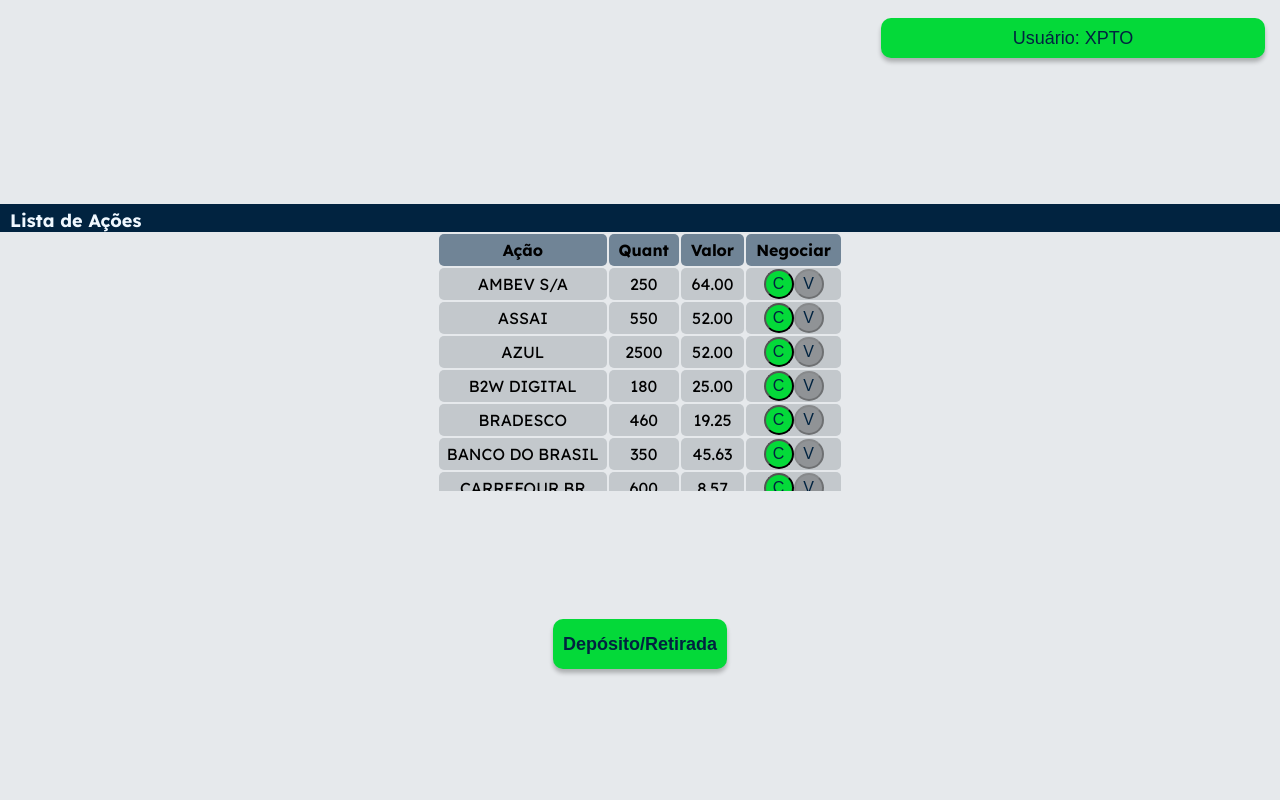
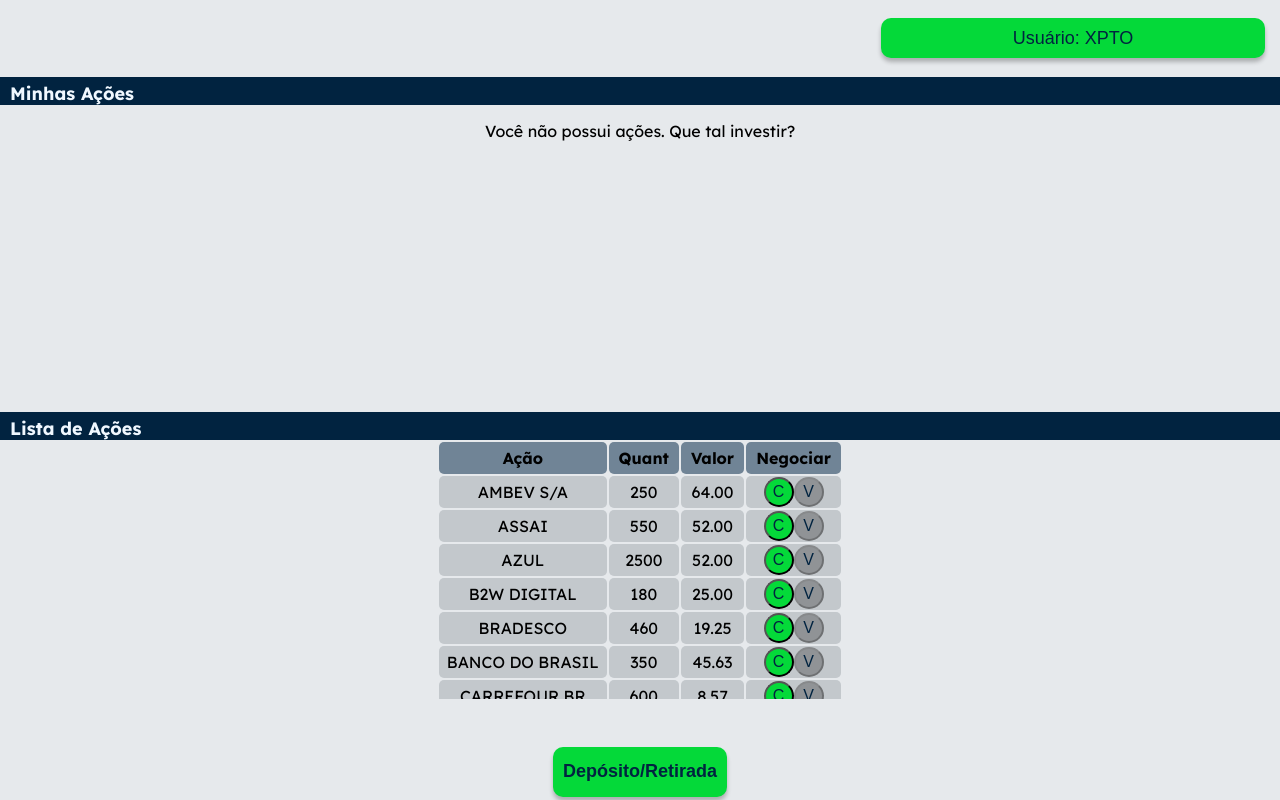
Before and after one commit to Thiaracosta/easy-inv, a React (Create React App) app: page /listActions in a window 1280 px wide. Built offline with nearby package versions, Linux system fonts and the light colour scheme.

Commit message:
style: estilização o listActions - listActions.css

```diff
--- a/src/pages/ListActions.js
+++ b/src/pages/ListActions.js
@@ -20,8 +20,8 @@
     <div className='contanier-list'>
       <Header/>
       <div className='contanier-actions-list'>
-    {isVisible &&
-      <div className='contanier-table-list'>
+    {isVisible ?
+      (<div className='contanier-table-list'>
         <h3 className='title-list'>Minhas Ações</h3>
         <div className='card-table-list'>
           <Table
@@ -29,7 +29,12 @@
             isVisible={false}
           />
         </div>
-      </div>
+      </div> ) : (
+        <div className='contanier-table-list'>
+        <h3 className='title-list'>Minhas Ações</h3>
+        <p>Você não possui ações. Que tal investir?</p>
+        </div>
+      )
     }
       <div className='contanier-table-list'>
         <h3 className='title-list'>Lista de Ações</h3>
--- a/src/pages/listActions.css
+++ b/src/pages/listActions.css
@@ -10,7 +10,11 @@
   height: 90%;
   display: flex;
   flex-direction: column;
-  justify-content: space-evenly;
+  justify-content: space-between;
+}
+
+.contanier-actions-list p {
+  text-align: center;
 }
 
 .contanier-table-list {
```
